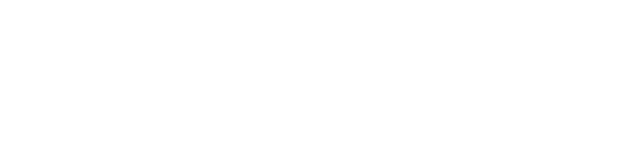
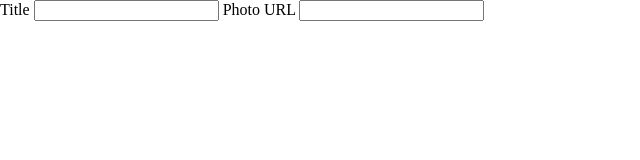
Before and after one commit to brij8/code-journal, a website: page index.html in a window 1280 px wide. Shown: the whole page, without its empty margins (0-640 px from the left). Drawn offline with Linux system fonts and the light colour scheme.

Commit message:
Add a form for creating a journal entry-02

```diff
--- a/index.html
+++ b/index.html
@@ -19,9 +19,23 @@
   </header>
   <main>
     <div data-view="entry-form">
+      <form>
+        <label for="title">Title</label>
+        <input type="text" id="title">
+        <label for="photo-url">Photo URL</label>
+        <input type="text" id="photo-url">
+      </form>
     </div>
   </main>
   <script src="js/data.js"></script>
   <script src="js/main.js"></script>
 </body>
 </html>
+
+
+<!-- <form>
+  <label for="fname">First name:</label><br>
+  <input type="text" id="fname" name="fname"><br>
+  <label for="lname">Last name:</label><br>
+  <input type="text" id="lname" name="lname">
+</form> -->
```
